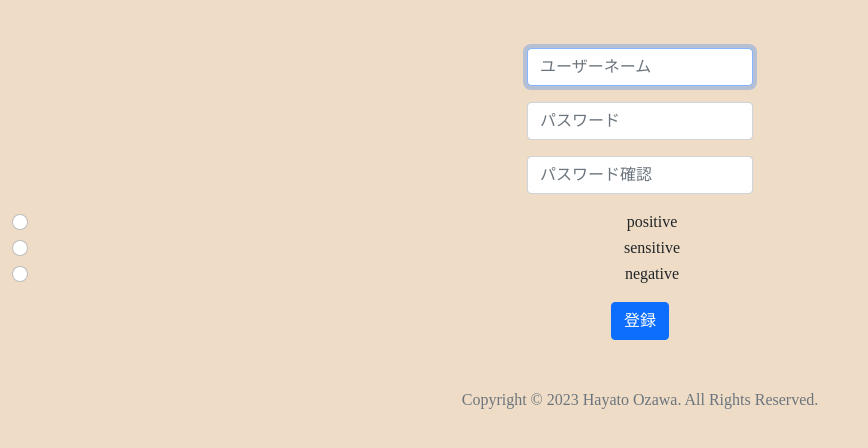
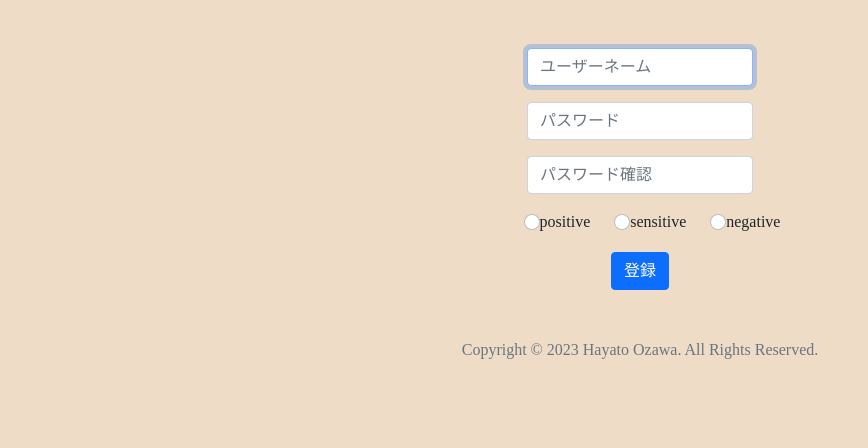
Before and after one commit to shukurimu0121/test_goald, a Flask app: page /register in a window 1280 px wide. Shown: the part 64-512 px from the top of the page, without its empty margins (0-868 px from the left). Run offline with Flask 3, Linux system fonts and the light colour scheme; parts of the project's set-up code (start-up, migrations or seed data) failed here and were passed over; some libraries are stand-ins or nearby versions.

Commit message:
user type and each room page

```diff
--- a/app.py
+++ b/app.py
@@ -229,7 +229,7 @@ def make_room():
         date = request.form.get("date")
         time = request.form.get("time")
 
-        deadline = datetime.strptime(date + " " + time, '%Y-%m-%d %H:%M:%S')
+        deadline = datetime.strptime(date + " " + time, '%Y-%m-%d %H:%M')
 
         # When invalid input
         if not room_id or not room_password or not date or not time:
@@ -756,8 +756,16 @@ def cheer():
 # linebot
 #Token取得
 
+# ローカル環境
+# YOUR_CHANNEL_ACCESS_TOKEN = "Z14pLqOO864QqOaAEpqTkUwPRRGzmTYAHpVZz2W3CTuMv/CNWib8Qqpyj0q1ZckLH6uoOpmB5VEW1h8alKxVACy58y8IecCrsY5dciYaBD1v51p4189WlmnUauYwG8DWtsCxDnUDBvpxqKpc9FNAMwdB04t89/1O/w1cDnyilFU="
+# YOUR_CHANNEL_SECRET = "d47e7c03339338aa4d2c39d6c2cb870d"
+
+
+# 本番環境
 YOUR_CHANNEL_ACCESS_TOKEN = os.environ["CHANNEL_ACCESS_TOKEN"]
 YOUR_CHANNEL_SECRET = os.environ["CHANNEL_SECRET"]
+
+# アプリのURL
 APP_URL = "https://pot-of-goald-f14a2468eebb.herokuapp.com/"
 
 line_bot_api = LineBotApi(YOUR_CHANNEL_ACCESS_TOKEN)
--- a/templates/enter_room.html
+++ b/templates/enter_room.html
@@ -7,7 +7,7 @@
 {% block main %}
     <form action="/enter_room" method="post">
         <div class="mb-3">
-            <input autocomplete="off" autofocus class="form-control mx-auto w-auto" id="room_id" name="room_id" placeholder="ルームID" type="number">
+            <input autocomplete="off" autofocus class="form-control mx-auto w-auto" id="room_id" name="room_id" placeholder="ルームID" type="number" min="1" max="9999">
         </div>
         <div class="mb-3">
             <input class="form-control mx-auto w-auto" id="room_password" name="room_password" placeholder="ルームパスワード" type="password">
--- a/templates/make_room.html
+++ b/templates/make_room.html
@@ -13,7 +13,7 @@
 
     <form action="/make_room" method="post">
         <div class="mb-3">
-            <input autocomplete="off" autofocus class="form-control mx-auto w-auto" id="room_id" name="room_id" placeholder="ルームID" type="number">
+            <input autocomplete="off" autofocus class="form-control mx-auto w-auto" id="room_id" name="room_id" placeholder="ルームID" type="number" min="1" max="9999">
         </div>
         <div class="mb-3">
             <input class="form-control mx-auto w-auto" id="room_password" name="room_password" placeholder="ルームパスワード" type="password">
--- a/templates/register.html
+++ b/templates/register.html
@@ -15,20 +15,19 @@
         <div class="mb-3">
             <input class="form-control mx-auto w-auto" id="confirmation" name="confirmation" placeholder="パスワード確認" type="password">
         </div>
-        <div class="mb-3 usertype">
+        <div class="d-flex justify-content-center mb-3 usertype">
             <div class="form-check">
-                <input class="form-check-input" id="positive" name="usertype" type="radio" value="positive">
+                <input class="form-check-input mx-auto" id="positive" name="usertype" type="radio" value="positive">
                 <label class="form-check-label" for="positive">positive</label>
             </div>
             <div class="form-check">
-                <input class="form-check-input" id="sensitive" name="usertype" type="radio" value="sensitive">
+                <input class="form-check-input mx-auto" id="sensitive" name="usertype" type="radio" value="sensitive">
                 <label class="form-check-label" for="sensitive">sensitive</label>
             </div>
             <div class="form-check">
-                <input class="form-check-input" id="negative" name="usertype" type="radio" value="negative">
+                <input class="form-check-input mx-auto" id="negative" name="usertype" type="radio" value="negative">
                 <label class="form-check-label" for="negative">negative</label>
             </div>
-
         </div>
         <button class="btn btn-primary" type="submit">登録</button>
     </form>
```
Also changed, not shown: templates/positive_room.html (+1 -7 lines), 1 other file.
